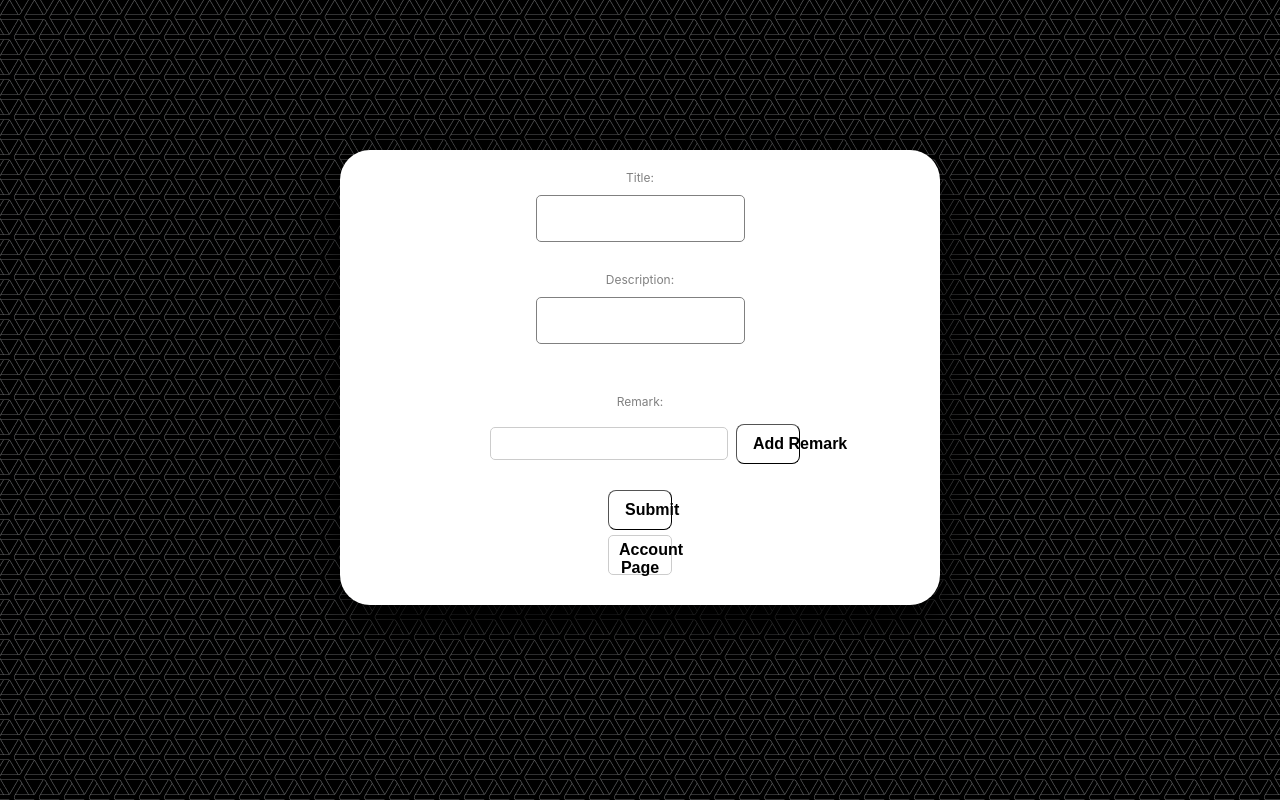
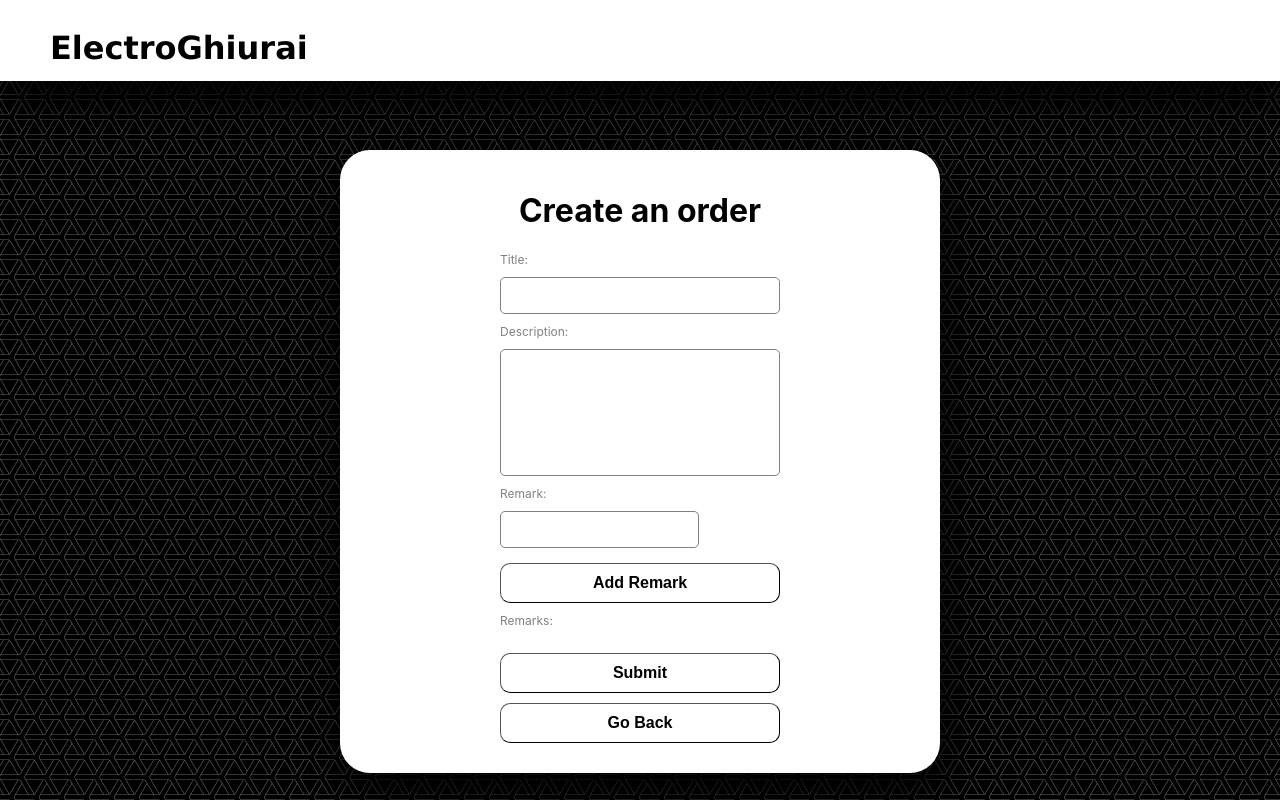
Before and after one commit to Dariusalba/electro-ghiurai-frontend, a React (Create React App) app: page /order in a window 1280 px wide. Built offline with nearby package versions, Linux system fonts and the light colour scheme.

Commit message:
updated other css stuff

```diff
--- a/src/App.css
+++ b/src/App.css
@@ -5,6 +5,12 @@ html {
 body{
     min-height: auto;
 	background-image: url('components/background.png');
+}
+
+.not-found {
+	color: #fff;
+	align-items: center;
+	text-align: center;
 }
 
 .welcome1 {
--- a/src/App.js
+++ b/src/App.js
@@ -20,7 +20,7 @@ function App() {
         <Route path="/manager/dashboard" element={<ManagerDashboard />} />
         <Route path="/manager/testupload" element={<TestUpload />} />
         <Route path="/manager/employeeaccount" element={<EmployeeAccountCreation />} />
-        <Route path="*" element={<h1>Not Found</h1>} />
+        <Route path="*" element={<h1 className='not-found'>Not Found</h1>} />
       </Routes>
     </Router>
   );
--- /dev/null
+++ b/src/components/Order.css
@@ -0,0 +1,45 @@
+.order-app {
+	width: 600px;
+    margin: auto;
+    margin-top: 150px;
+	display: flex;
+	flex-direction: column;
+	justify-content: center;
+    align-items: center;
+	background-color: #fff;
+	border-radius: 30px;
+	box-shadow: 5px 20px 50px #000;
+	padding: 20px;
+	box-sizing: border-box;
+	overflow-y: scroll;
+	overflow: hidden;
+	opacity: 0%;
+	animation: appear 0.5s both;
+	transition: 0.5s all ease;
+  }
+
+.form-input {
+    display: flex;
+    flex-direction: column;
+    width: 280px;
+}
+
+input{
+    padding: 10px;
+    border-radius: 5px;
+    border: 1px solid gray;
+}
+
+.description-input {
+    padding-bottom: 100px;
+}
+
+label{
+    font-size: 12px;
+    color: gray;
+}
+
+.remark {
+    text-align: left;
+    overflow-wrap: break-word;
+}
--- a/src/components/remarkstyles.css
+++ /dev/null
@@ -1,101 +0,0 @@
-.remarks {
-    display: flex;
-    flex-direction: column;
-    align-items: center;
-    margin-bottom: 20px;
-  }
-
-  .remark {
-    margin: 10px 0;
-  }
-
-  .add-remark {
-    display: flex;
-    align-items: center;
-    margin-bottom: 20px;
-  }
-
-  .remark-input {
-    margin-left: 10px;
-    padding: 5px;
-    border: 1px solid #ccc;
-    border-radius: 5px;
-  }
-
-  .submit-button, .add-remark-button {
-    font-size: 1rem;
-    padding: 0.5rem 1rem;
-    border-radius: 0.5rem;
-    margin-right: 1rem;
-    white-space: nowrap;
-    align-items: center;
-    justify-content: center;
-  }
-
-  .add-remark-button {
-    display: block;
-    margin: 0 auto;
-
-  }
-
-  .submit-button {
-    display: block;
-    margin: 0 auto;
-  }
-
-
-
-  .add-remark {
-    display: flex;
-    flex-direction: column;
-    align-items: center;
-    margin-top: 1rem;
-  }
-
-  .add-remark-input {
-    display: flex;
-    align-items: center;
-    justify-content: space-between;
-    width: 100%;
-    max-width: 20rem;
-    margin-top: 0.5rem;
-  }
-
-  .remark-input {
-    width: 100%;
-    padding: 0.5rem;
-    margin-right: 0.5rem;
-    align-items: center;
-  }
-
-
-  .add-remark-button:hover,
-  .submit-button:hover {
-    background-color: #005ea3;
-  }
-
-  .account-button {
-    padding: 5px 10px;
-    border: 1px solid #ccc;
-    border-radius: 5px;
-    background-color: #fff;
-    cursor: pointer;
-  }
-
-  .title-input {
-    margin: 0 auto;
-    display: flex;
-    flex-direction: column;
-    align-items: center;
-    justify-content: center;
-    margin-bottom: 20px;
-  }
-
-  .description-input {
-    margin: 0 auto;
-    display: flex;
-    flex-direction: column;
-    align-items: center;
-    justify-content: center;
-    margin-bottom: 20px;
-  }
--- a/src/pages/Account.js
+++ b/src/pages/Account.js
@@ -34,6 +34,13 @@ function AccountInfo() {
 
 
   return (
+    <div>
+      <div className="welcome2">
+        <h1 className='welcome-h1'>ElectroGhiurai</h1>
+        <Link to="/login">
+          <button className="welcome-button">Sign Out</button>
+        </Link>
+      </div>
       <div className="app">
         <h1>Account Information</h1>
         <h2>User Information:</h2>
@@ -61,8 +68,9 @@ function AccountInfo() {
           <p>No orders found.</p>
         )}
         <Link to="/order">
-        <button>Create Order</button>
+          <button className="app-button">Create Order</button>
         </Link>
+      </div>
     </div>
   );
 }
--- a/src/pages/Order.js
+++ b/src/pages/Order.js
@@ -1,5 +1,6 @@
 import { useState } from "react";
-import '../components/remarkstyles.css';
+import '../components/Order.css';
+import { Link } from 'react-router-dom';
 
 const customerId = sessionStorage.getItem("customerId");
 
@@ -85,9 +86,16 @@ function OrderForm() {
   };
 
   return (
-    <div className="app">
+    <div>
+      <div className="welcome2">
+        <Link to="/account">
+          <h1 className='welcome-h1'>ElectroGhiurai</h1>
+        </Link>
+      </div>
+      <div className="order-app">
+        <h1 className="app-h1">Create an order</h1>
         <form onSubmit={handleSubmit}>
-        <div className="title-input">
+          <div className="form-input">
             <label htmlFor="title">Title:</label>
             <input
               type="text"
@@ -97,24 +105,18 @@ function OrderForm() {
               onChange={handleChange}
             />
           </div>
-        <div className="description-input">
+          <div className="form-input">
             <label htmlFor="description">Description:</label>
             <input
               type="text"
               id="description"
               name="description"
+              className="description-input"
               value={values.description}
               onChange={handleChange}
             />
           </div>
-        <div className="remarks">
-          {remarks.map((remark, index) => (
-            <div className="remark" key={index}>
-              {remark.description}
-            </div>
-          ))}
-        </div>
-        <div className="add-remark">
+          <div className="form-input">
             <label htmlFor="remark">Remark:</label>
             <div className="add-remark-input">
               <input
@@ -125,15 +127,25 @@ function OrderForm() {
                 onChange={handleRemarkChange}
                 className="remark-input"
               />
-            <button type="button" onClick={handleAddRemark} className="add-remark-button">
+              <button type="button" onClick={handleAddRemark} className="app-button">
               Add Remark
               </button>
+              <label className="form-input">Remarks:</label>
+              <div className="remark-input">
+                {remarks.map((remark, index) => (
+                  <div className="remark" key={index}>
+                    *{remark.description};
+                  </div>
+                ))}
+              <br></br>
+              </div>
             </div>
           </div>
 
-        <button type="submit" className="submit-button">Submit</button>
-        <button type="button" onClick={accountRedirect} className="account-button">Account Page</button>
+          <button type="submit" className="app-button">Submit</button>
+          <button type="button" onClick={accountRedirect} className="app-button">Go Back</button>
         </form>
+      </div>
     </div>
   );
 }
```
Lines whose indentation alone changed are shown as unchanged.
